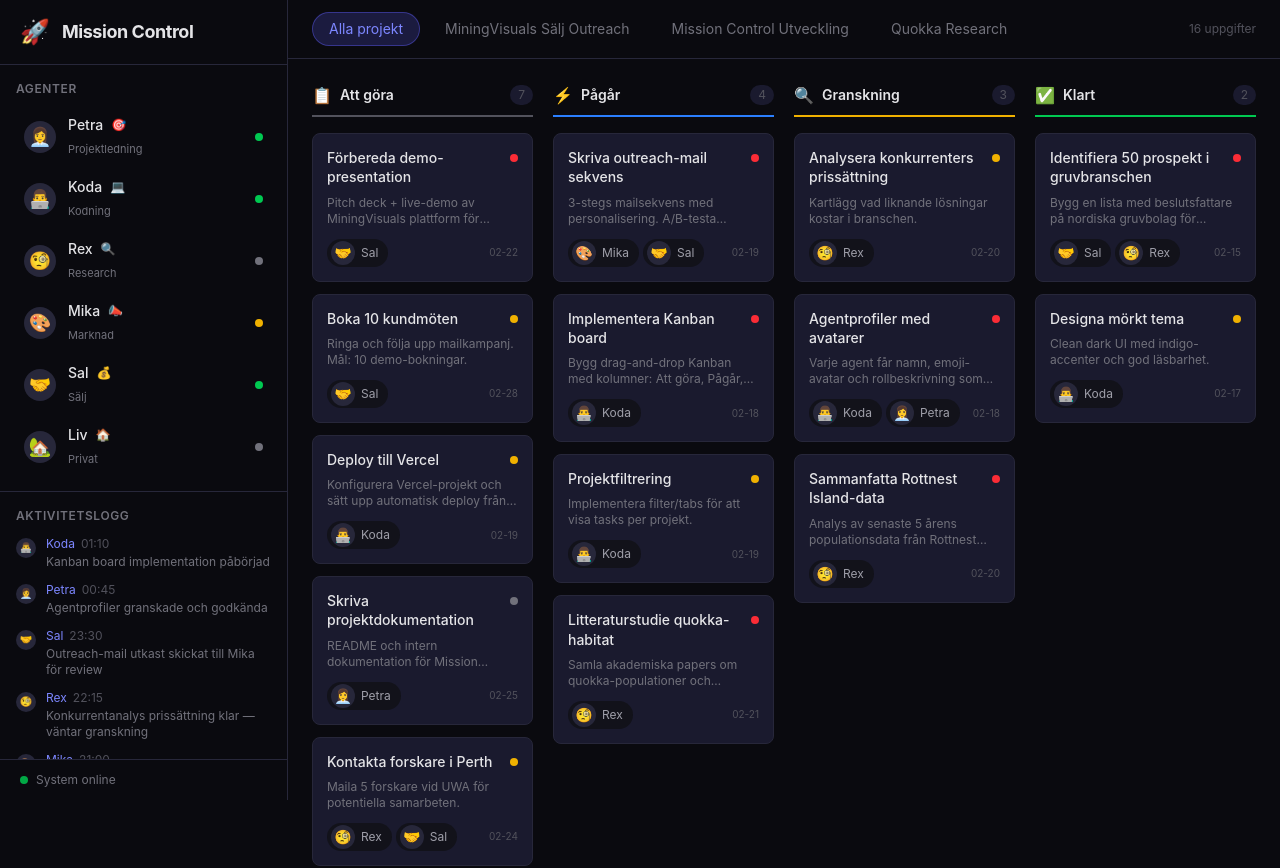
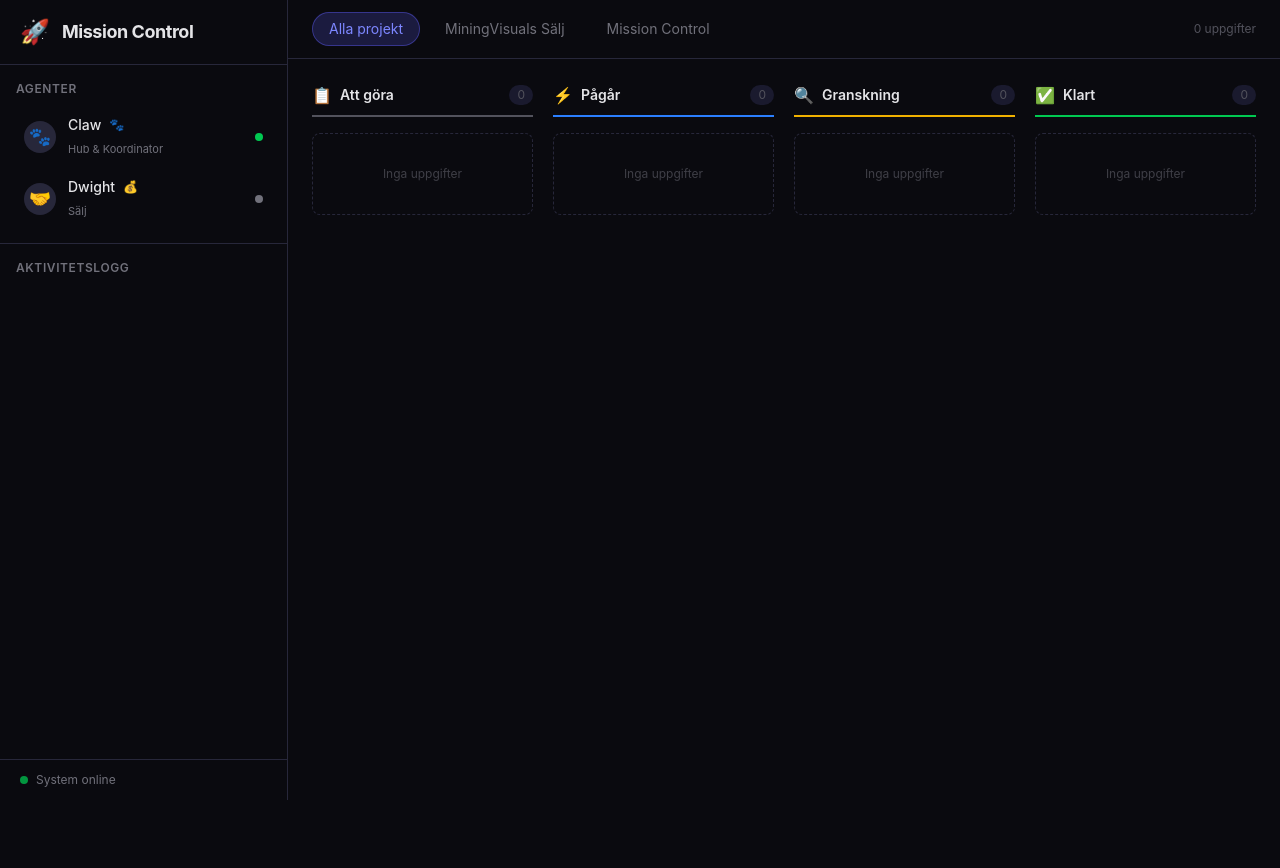
Before and after one commit to MrRobotototo/mission-control, a Next.js app: page / in a window 1280 px wide. Shown: the top 868 px of the page. After the commit the page ends 800 px from the top, so only its background shows below. Built offline with nearby package versions, Linux system fonts and the light colour scheme.

Commit message:
Rensa mockdata - behåll endast Claw och Dwight

```diff
--- a/src/data/mock.ts
+++ b/src/data/mock.ts
@@ -27,53 +27,32 @@ export interface LogEntry {
 }
 
 export const agents: Agent[] = [
-  { id: "petra", name: "Petra", role: "Projektledning", emoji: "🎯", avatar: "👩‍💼", status: "aktiv", description: "Koordinerar alla agenter och projekt" },
-  { id: "koda", name: "Koda", role: "Kodning", emoji: "💻", avatar: "👨‍💻", status: "aktiv", description: "Bygger och underhåller kodbaser" },
-  { id: "rex", name: "Rex", role: "Research", emoji: "🔍", avatar: "🧐", status: "vilar", description: "Omvärldsbevakning och analys" },
-  { id: "mika", name: "Mika", role: "Marknad", emoji: "📣", avatar: "🎨", status: "upptagen", description: "Marknadsföring och kommunikation" },
-  { id: "sal", name: "Sal", role: "Sälj", emoji: "💰", avatar: "🤝", status: "aktiv", description: "Pipeline och kundkontakter" },
-  { id: "liv", name: "Liv", role: "Privat", emoji: "🏠", avatar: "🏡", status: "vilar", description: "Personliga ärenden och planering" },
+  {
+    id: "claw",
+    name: "Claw",
+    role: "Hub & Koordinator",
+    emoji: "🐾",
+    avatar: "🐾",
+    status: "aktiv",
+    description: "Projektkoordinator — kopplar samman agenter och hanterar uppgifter"
+  },
+  {
+    id: "dwight",
+    name: "Dwight",
+    role: "Sälj",
+    emoji: "💰",
+    avatar: "🤝",
+    status: "vilar",
+    description: "Säljagent för MiningVisuals — cold outreach, bokningar, CRM"
+  },
 ];
 
 export const projects = [
   "Alla projekt",
-  "MiningVisuals Sälj Outreach",
-  "Mission Control Utveckling",
-  "Quokka Research",
+  "MiningVisuals Sälj",
+  "Mission Control",
 ];
 
-export const tasks: Task[] = [
-  // MiningVisuals Sälj Outreach
-  { id: 1, title: "Identifiera 50 prospekt i gruvbranschen", description: "Bygg en lista med beslutsfattare på nordiska gruvbolag för outreach-kampanj.", agents: ["sal", "rex"], status: "klart", priority: "hög", deadline: "2026-02-15", project: "MiningVisuals Sälj Outreach" },
-  { id: 2, title: "Skriva outreach-mail sekvens", description: "3-stegs mailsekvens med personalisering. A/B-testa ämnesrader.", agents: ["mika", "sal"], status: "pågår", priority: "hög", deadline: "2026-02-19", project: "MiningVisuals Sälj Outreach" },
-  { id: 3, title: "Förbereda demo-presentation", description: "Pitch deck + live-demo av MiningVisuals plattform för prospektmöten.", agents: ["sal"], status: "att-göra", priority: "hög", deadline: "2026-02-22", project: "MiningVisuals Sälj Outreach" },
-  { id: 4, title: "Boka 10 kundmöten", description: "Ringa och följa upp mailkampanj. Mål: 10 demo-bokningar.", agents: ["sal"], status: "att-göra", priority: "medium", deadline: "2026-02-28", project: "MiningVisuals Sälj Outreach" },
-  { id: 5, title: "Analysera konkurrenters prissättning", description: "Kartlägg vad liknande lösningar kostar i branschen.", agents: ["rex"], status: "granskning", priority: "medium", deadline: "2026-02-20", project: "MiningVisuals Sälj Outreach" },
+export const tasks: Task[] = [];
 
-  // Mission Control Utveckling
-  { id: 6, title: "Implementera Kanban board", description: "Bygg drag-and-drop Kanban med kolumner: Att göra, Pågår, Granskning, Klart.", agents: ["koda"], status: "pågår", priority: "hög", deadline: "2026-02-18", project: "Mission Control Utveckling" },
-  { id: 7, title: "Agentprofiler med avatarer", description: "Varje agent får namn, emoji-avatar och rollbeskrivning som visas på kort.", agents: ["koda", "petra"], status: "granskning", priority: "hög", deadline: "2026-02-18", project: "Mission Control Utveckling" },
-  { id: 8, title: "Projektfiltrering", description: "Implementera filter/tabs för att visa tasks per projekt.", agents: ["koda"], status: "pågår", priority: "medium", deadline: "2026-02-19", project: "Mission Control Utveckling" },
-  { id: 9, title: "Deploy till Vercel", description: "Konfigurera Vercel-projekt och sätt upp automatisk deploy från main.", agents: ["koda"], status: "att-göra", priority: "medium", deadline: "2026-02-19", project: "Mission Control Utveckling" },
-  { id: 10, title: "Designa mörkt tema", description: "Clean dark UI med indigo-accenter och god läsbarhet.", agents: ["koda"], status: "klart", priority: "medium", deadline: "2026-02-17", project: "Mission Control Utveckling" },
-  { id: 11, title: "Skriva projektdokumentation", description: "README och intern dokumentation för Mission Control-plattformen.", agents: ["petra"], status: "att-göra", priority: "låg", deadline: "2026-02-25", project: "Mission Control Utveckling" },
-
-  // Quokka Research
-  { id: 12, title: "Litteraturstudie quokka-habitat", description: "Samla akademiska papers om quokka-populationer och habitatförändringar.", agents: ["rex"], status: "pågår", priority: "hög", deadline: "2026-02-21", project: "Quokka Research" },
-  { id: 13, title: "Kontakta forskare i Perth", description: "Maila 5 forskare vid UWA för potentiella samarbeten.", agents: ["rex", "sal"], status: "att-göra", priority: "medium", deadline: "2026-02-24", project: "Quokka Research" },
-  { id: 14, title: "Bygga datainsamlings-scraper", description: "Python-script för att hämta populationsdata från offentliga databaser.", agents: ["koda"], status: "att-göra", priority: "medium", deadline: "2026-02-26", project: "Quokka Research" },
-  { id: 15, title: "Skapa visuell rapport", description: "Infografik och sammanfattning av forskningsläget för presentation.", agents: ["mika", "rex"], status: "att-göra", priority: "låg", deadline: "2026-03-01", project: "Quokka Research" },
-  { id: 16, title: "Sammanfatta Rottnest Island-data", description: "Analys av senaste 5 årens populationsdata från Rottnest Island.", agents: ["rex"], status: "granskning", priority: "hög", deadline: "2026-02-20", project: "Quokka Research" },
-];
-
-export const activityLog: LogEntry[] = [
-  { id: 1, timestamp: "2026-02-18 01:10", agentId: "koda", event: "Kanban board implementation påbörjad" },
-  { id: 2, timestamp: "2026-02-18 00:45", agentId: "petra", event: "Agentprofiler granskade och godkända" },
-  { id: 3, timestamp: "2026-02-17 23:30", agentId: "sal", event: "Outreach-mail utkast skickat till Mika för review" },
-  { id: 4, timestamp: "2026-02-17 22:15", agentId: "rex", event: "Konkurrentanalys prissättning klar — väntar granskning" },
-  { id: 5, timestamp: "2026-02-17 21:00", agentId: "mika", event: "A/B-test ämnesrader: 2 varianter klara" },
-  { id: 6, timestamp: "2026-02-17 19:30", agentId: "koda", event: "Mörkt tema implementerat ✓" },
-  { id: 7, timestamp: "2026-02-17 18:00", agentId: "rex", event: "3 nya papers hittade om quokka-habitat" },
-  { id: 8, timestamp: "2026-02-17 16:00", agentId: "petra", event: "Veckoplanering och prioritering genomförd" },
-  { id: 9, timestamp: "2026-02-17 14:00", agentId: "sal", event: "Prospektlista: 50 kontakter identifierade ✓" },
-];
+export const activityLog: LogEntry[] = [];
```
